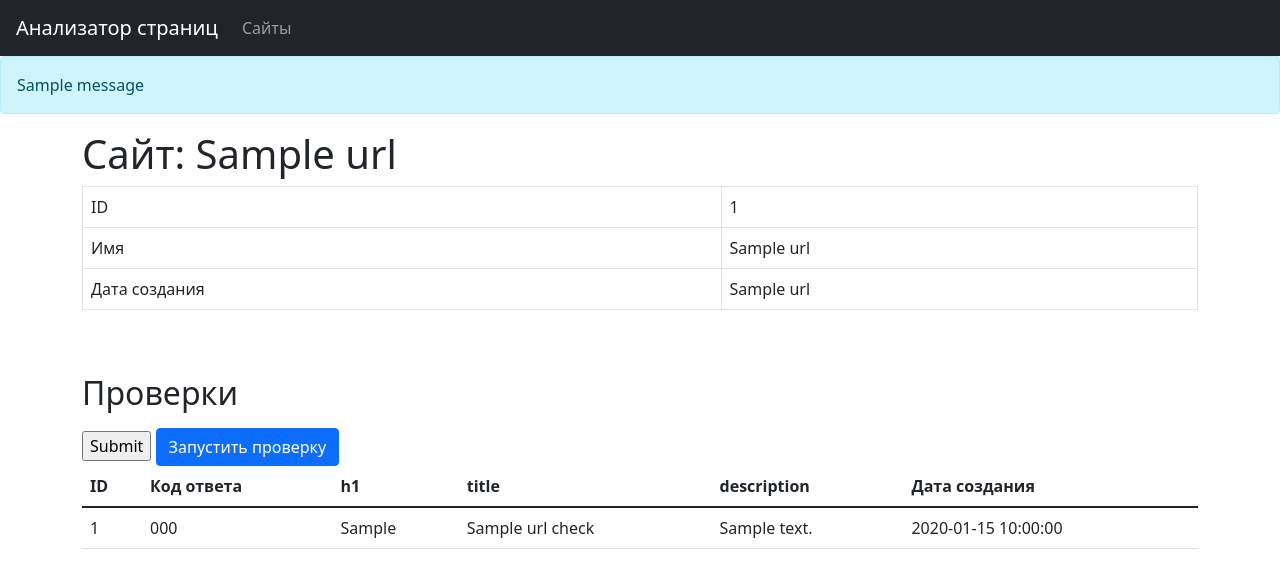
After one commit to kochetkoov/python-project-83, a Flask app: page /urls/1 in a window 1280 px wide. The commit adds this page. Shown: the top 588 px of the page. Run offline with Flask 3, Linux system fonts and the light colour scheme; one stand-in notice (Sample message) is shown; a database or web service that is not in the repository returns one stand-in record (values such as "Sample title"); some libraries are stand-ins or nearby versions.

Commit message:
Stae 6 and 7

```diff
--- a/page_analyzer/app.py
+++ b/page_analyzer/app.py
@@ -1,7 +1,9 @@
 import os
-from flask import Flask, render_template, request, redirect, flash
+from flask import Flask, render_template, request, redirect, flash, url_for
 from dotenv import load_dotenv
+import requests
 import psycopg2
+from bs4 import BeautifulSoup
 
 
 load_dotenv()
@@ -11,43 +13,129 @@ app.config['SECRET_KEY'] = os.getenv('SECRET_KEY')
 
 DATABASE_URL = os.getenv('DATABASE_URL')
 
-try:
-    conn = psycopg2.connect('postgresql://janedoe:mypassword@localhost:5432/mydb')
-    cur = conn.cursor()
-except:
-    print('Возникла ошибка при подключении')
+
+#Проверка на валидность URL адреса
+def is_valid_url(url):
+    return url.startswith('http://') or url.startswith('https://')
+
+#Подключение к базе данных
+def get_db_connection():
+    try:
+        conn = psycopg2.connect(DATABASE_URL)
+    except Exception as e:
+        print(f'Возникла ошибка: {str(e)}')
+    return conn
 
 
+#Отображение главной страницы
 @app.route('/', methods=['GET', 'POST'])
 def home():
     if request.method == 'POST':
         url = request.form['url']
 
         if len(url) > 255 or not is_valid_url(url):
-            flash('URL должен быть валидным', 'error')
+            flash('Некорректный URL', 'error')
+            return redirect(url_for('home'))
+
+        conn = get_db_connection()
+        cur = conn.cursor()
+        cur.execute('SELECT * FROM urls WHERE name = %s', (url,))
+        existing_url = cur.fetchone()
+
+        if existing_url:
+            flash('Этот URL уже был добавлен')
             return redirect('/')
-        try:
-            cur.execute("INSERT INTO urls (name) VALUES (%s)", (url,))
+        else:
+            cur.execute('INSERT INTO urls (name) VALUES (%s)', (url,))
+
             conn.commit()
+            cur.close()
+            conn.close()
+
             flash('URL успешно добавлен', 'success')
             return redirect('/urls')
-        except Exception as e:
-            flash(f'Ошибка при добавлении URL: {str(e)}', 'error')
-            print(f'Error: {str(e)}')
-            conn.rollback()
-            return redirect('/')
 
     return render_template('home.html')
 
-def is_valid_url(url):
-    return url.startswith('http://') or url.startswith('https://')
+
+#Страница всех URL
+@app.route('/urls', methods=['GET', 'POST'])
+def get_urls():
+    conn = get_db_connection()
+    cur = conn.cursor()
+
+    cur.execute("""
+        SELECT urls.id, urls.name, urls.created_at, MAX(url_checks.created_at), MAX(url_checks.status_code)
+        FROM urls
+        LEFT JOIN url_checks ON urls.id = url_checks.url_id
+        GROUP BY urls.id
+        ORDER BY urls.created_at DESC
+    """)
+    urls = cur.fetchall()
+
+    cur.close()
+    conn.close()
+    return render_template('urls.html', urls=urls)
+
+#Страница конкретного URL
+@app.route('/urls/<int:id>')
+def url_detail(id):
+    conn = get_db_connection()
+    cur = conn.cursor()
+    cur.execute('SELECT * FROM urls WHERE id = %s;', (id,))
+    url = cur.fetchone()
+
+    if url is None:
+        return f'URL с {id} не найден', 404
+
+    cur.execute('SELECT id, status_code, h1, title, description, created_at FROM url_checks WHERE url_id = %s ORDER BY created_at DESC', (id,))
+    checks = cur.fetchall()
+
+    cur.close()
+    conn.close()
+    return render_template('url_detail.html', url=url, checks=checks)
 
 
-@app.route('/urls')
-def get_urls():
-    cur.execute('SELECT * FROM urls ORDER BY created_at DESC')
-    urls = cur.fetchall()
-    return render_template('urls.html', urls=urls)
+@app.route('/urls/<int:id>/checks')
+def check_url(id):
+    conn = get_db_connection()
+    cur = conn.cursor()
+
+    cur.execute('SELECT name FROM urls WHERE id = %s', (id,))
+    url = cur.fetchone()[0]
+
+    if url is None:
+        flash('URL не найден', 'error')
+        return redirect('/urls')
+
+    try:
+        response = requests.get(url)
+        response.raise_for_status()
+
+        soup = BeautifulSoup(response.text, 'lxml')
+
+        h1 = soup.find('h1').get_text() if soup.find('h1') else None
+        title = soup.find('title').get_text() if soup.find('title') else None
+        description = soup.find('meta', attrs={'name': 'description'})['content'] if soup.find('meta', attrs={'name': 'description'}) else None
+
+        status_code = response.status_code
+        if int(status_code) == 200:
+            cur.execute('''INSERT INTO url_checks (url_id, status_code, h1, title, description, created_at)
+                        VALUES (%s, %s, %s, %s, %s, CURRENT_TIMESTAMP)
+                        ''', (id, status_code, h1, title, description))
+            conn.commit()
+            flash('Страница успешно проверена', 'success')
+        else:
+            flash('Произошла ошибка при проверке', 'error')
+    except Exception as e:
+        flash('Произошла ошибка при проверке', 'danger')
+
+
+    finally:
+        cur.close()
+        conn.close()
+
+    return redirect(url_for('url_detail', id=id))
 
 
 if __name__ == '__main__':
--- /dev/null
+++ b/page_analyzer/templates/url_detail.html
@@ -0,0 +1,89 @@
+<!DOCTYPE html>
+<html lang="ru" xmlns="http://www.w3.org/1999/html">
+<head>
+  <meta charset="UTF-8">
+  <meta name="viewport" content="width=device-width, initial-scale=1.0">
+  <title>Анализатор страниц</title>
+
+  <link href="https://cdn.jsdelivr.net/npm/bootstrap@5.1.3/dist/css/bootstrap.min.css" rel="stylesheet" integrity="sha384-1BmE4kWBq78iYhFldvKuhfTAU6auU8tT94WrHftjDbrCEXSU1oBoqyl2QvZ6jIW3" crossorigin="anonymous">
+  <script src="https://cdn.jsdelivr.net/npm/bootstrap@5.1.3/dist/js/bootstrap.bundle.min.js" integrity="sha384-ka7Sk0Gln4gmtz2MlQnikT1wXgYsOg+OMhuP+IlRH9sENBO0LRn5q+8nbTov4+1p" crossorigin="anonymous"></script>
+</head>
+<body>
+    <nav class="navbar navbar-expand-md navbar-dark bg-dark px-3">
+  <a class="navbar-brand" href="/">Анализатор страниц</a>
+  <div id="navbarNav">
+      <ul class="navbar-nav">
+        <li class="nav-item"><a class="nav-link " href="/urls">Сайты</a></li>
+      </ul>
+  </div>
+    </nav>
+
+       {% with messages = get_flashed_messages() %}
+        {% if messages %}
+            <div class="messages">
+                {% for message in messages %}
+                <div class="alert alert-info">
+                    {{ message }}
+                </div>
+                {% endfor %}
+            </div>
+        {% endif %}
+    {% endwith %}
+
+<div class="container-lg mt-3">
+      <h1>Сайт: {{ url[1] }}</h1>
+
+
+  <div class="table-responsive">
+    <table class="table table-bordered table-hover text-nowrap" data-test="url">
+    <thead>
+        <tr>
+          <td>ID</td>
+            <td>{{ url[0] }}</td>
+        </tr>
+        <tr>
+          <td>Имя</td>
+            <td>{{ url[1] }}</td>
+        </tr>
+        <tr>
+          <td>Дата создания</td>
+            <td>{{ url[2] }}</td>
+        </tr>
+      </thead>
+    </table>
+  </div>
+
+    <form>
+    <h2 class="mt-5 mb-3">Проверки</h2>
+    <input type="submit"> <a class="btn btn-primary" href="/urls/{{ url[0] }}/checks">Запустить проверку</a></input>
+    </form>
+
+
+  <div>
+    <table class="table" data-test="checks">
+    <thead>
+      <tr>
+        <th>ID</th>
+        <th>Код ответа</th>
+        <th>h1</th>
+        <th>title</th>
+        <th>description</th>
+        <th>Дата создания</th>
+      </tr>
+    </thead>
+      {% for check in checks %}
+       <tbody>
+        <td>{{ check[0] }}</td>
+        <td>{{ check[1] }}</td>
+        <td>{{ check[2] }}</td>
+       <td>{{ check[3] if check[3] else 'Не найден' }}</td>
+       <td>{{ check[4] if check[4] else 'Не найден' }}</td>
+       <td>{{ check[5] if check[5] else 'Не найден' }}</td>
+    </tbody>
+      {% endfor %}
+    </table>
+  </div>
+
+    </div>
+</body>
+</html>
--- a/pyproject.toml
+++ b/pyproject.toml
@@ -5,9 +5,12 @@ description = "Add your description here"
 readme = "README.md"
 requires-python = ">=3.12"
 dependencies = [
+    "beautifulsoup4>=4.12.3",
     "flake8>=7.1.1",
     "flask>=3.1.0",
     "gunicorn>=23.0.0",
+    "lxml>=5.3.0",
     "psycopg2-binary>=2.9.10",
     "python-dotenv>=1.0.1",
+    "requests>=2.32.3",
 ]
```
Also changed, not shown: database.sql (+11 -0 lines), page_analyzer/templates/home.html (+15 -16 lines), page_analyzer/templates/urls.html (+28 -1 lines), 2 other files.
